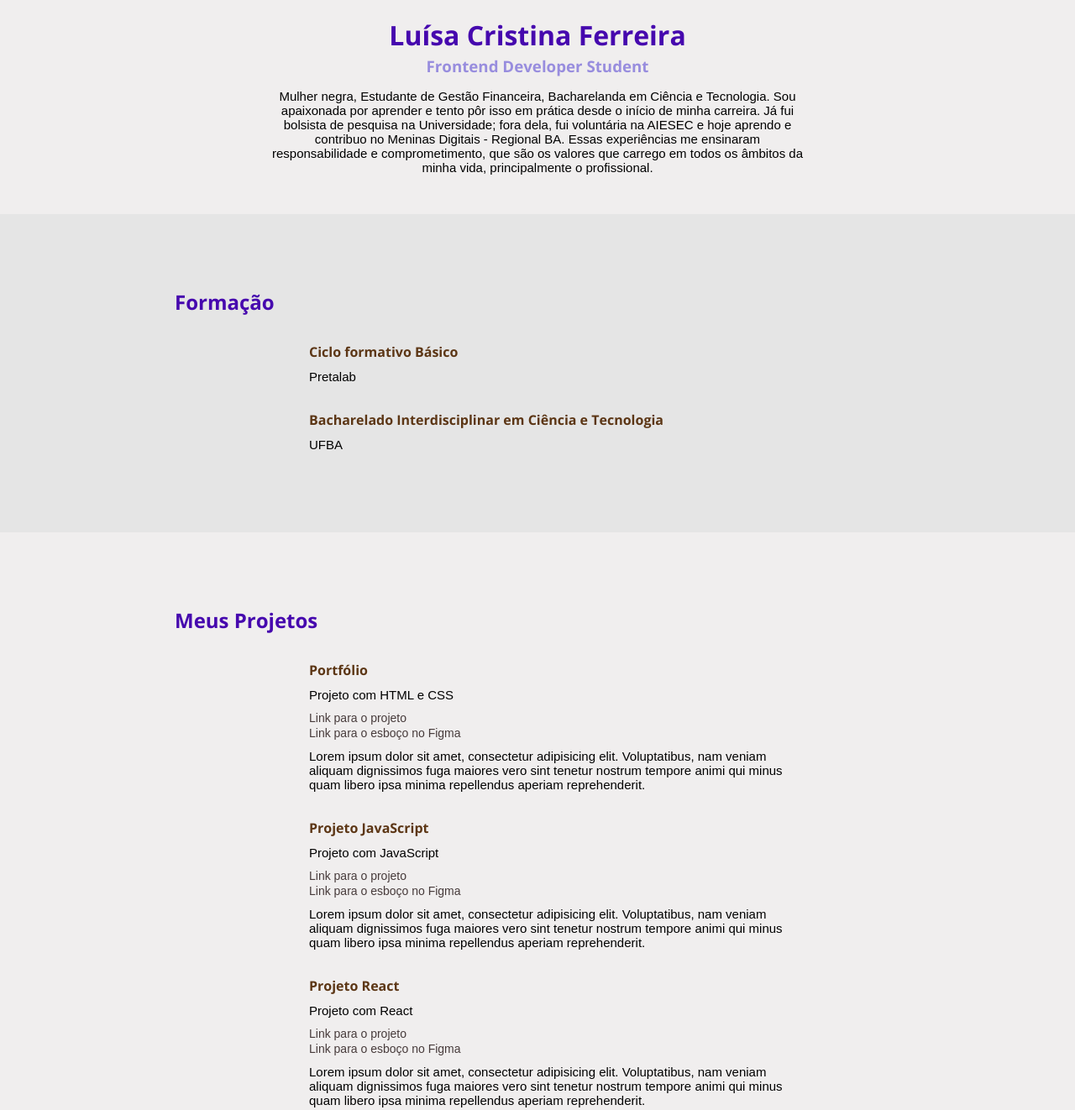
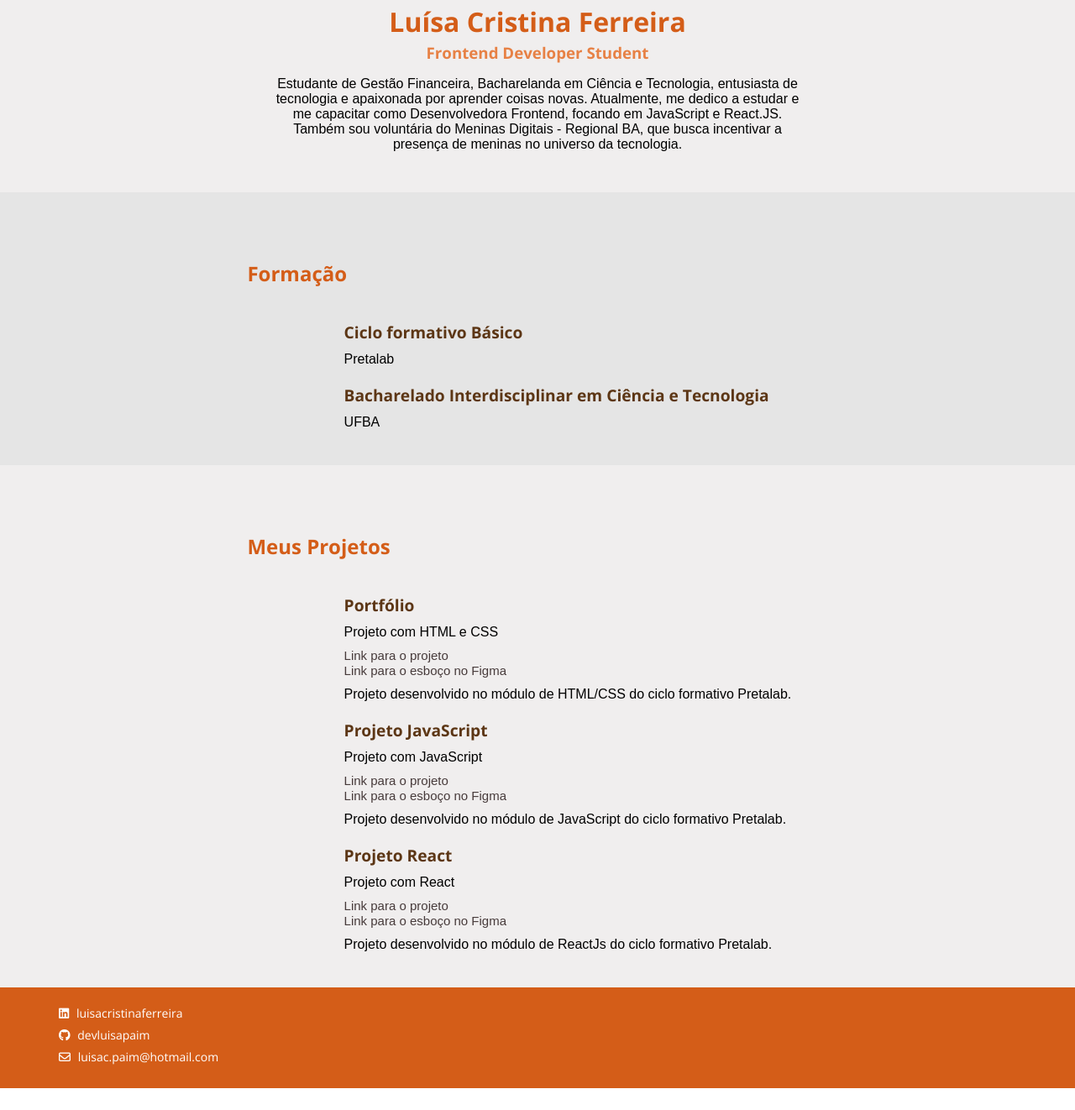
Before and after one commit to devluisapaim/portfolio_pretalab, a plain HTML site: page index.html in a window 1280 px wide. Shown: the part 378-1700 px from the top of the page at 84% size. After the commit the page ends 1674 px from the top, so only its background shows below. Drawn offline with nearby package versions, Linux system fonts and the light colour scheme; a web font is replaced by a local one.

Commit message:
Css das sections ajustadas para facilitar a responsividade

```diff
--- a/index.html
+++ b/index.html
@@ -5,7 +5,6 @@
     <meta http-equiv="X-UA-Compatible" content="IE=edge">
     <meta name="viewport" content="width=device-width, initial-scale=1.0">
     <title>Portfólio de Luísa Cristina</title>
-    <!-- <link rel="stylesheet" href="/reset.css"> -->
 
     <link rel="stylesheet" href="./style.css">
     <link rel="preconnect" href="https://fonts.googleapis.com">
@@ -34,32 +33,32 @@
     </header>
 
     <main>
-        <section id="sobre">
-            <div class="conteiner-sobre">
+        <section id="sobre" class="section">
+            <div class="container-sobre">
                 <img src="./img/luisa2.jpeg" alt="Foto de Luísa">
-                <h1 style="color: #4608AE; font-size: xx-large;">Luísa Cristina Ferreira</h1>
-                <h3 style="color: #988dde;">Frontend Developer Student</h3>
-                <p>Mulher negra, Estudante de Gestão Financeira, Bacharelanda em Ciência e Tecnologia.
-                    Sou apaixonada por aprender e tento pôr isso em prática desde o início de minha carreira.
-                    Já fui bolsista de pesquisa na Universidade; fora dela, fui voluntária na AIESEC e hoje aprendo
-                    e contribuo no Meninas Digitais - Regional BA. Essas experiências me ensinaram responsabilidade
-                    e comprometimento, que são os valores que carrego em todos os âmbitos da minha vida, principalmente
-                    o profissional.</p>
+                <h1 class="name">Luísa Cristina Ferreira</h1>
+                <h3 class="sub-name">Frontend Developer Student</h3>
+                <p>Estudante de Gestão Financeira, Bacharelanda em Ciência e Tecnologia, entusiasta de tecnologia
+                    e apaixonada por aprender coisas novas.
+                    Atualmente, me dedico a estudar e me capacitar como Desenvolvedora Frontend,
+                    focando em JavaScript e React.JS. Também sou voluntária do Meninas Digitais - Regional BA,
+                    que busca incentivar a presença de meninas no universo da tecnologia.</p>
             </div>
         </section>
 
-        <section id="formacao">
-            <div class="conteiner-formacao">
+        <section id="formacao" class="section">
+            <div class="container-formacao">
                 <h2>Formação</h2>
+                <div class="lista">
                     <ul>
-                    <li>
+                        <li class="item-lista">
                             <h4>Ciclo formativo Básico</h4>
                             <p>Pretalab</p>
                             <!-- <p>Lorem ipsum dolor sit amet, consectetur adipisicing elit.
                                 Voluptatibus, nam veniam aliquam dignissimos fuga maiores vero sint tenetur nostrum tempore
                                 animi qui minus quam libero ipsa minima repellendus aperiam reprehenderit. </p> -->
                         </li>
-                    <li>
+                        <li class="item-lista">
                             <h4>Bacharelado Interdisciplinar em Ciência e Tecnologia</h4>
                             <p>UFBA</p>
                             <!-- <p>Lorem ipsum dolor sit amet, consectetur adipisicing elit.
@@ -68,11 +67,13 @@
                         </li>
                     </ul>
                 </div>
+            </div>
         </section>
 
-        <section id="portfolio">
-            <div class="conteiner-portfolio">
+        <section id="portfolio" class="section">
+            <div class="container-portfolio">
                 <h2>Meus Projetos</h2>
+                <div class="lista">
                     <ul>
                         <!-- <li>
                             <h4>Decoficador de Texto</h4>
@@ -83,49 +84,35 @@
                             <p> Aplicação que criptografa e descriptografa textos, permitindo a troca de mensagens secretas!
                                 Funcionalidades: 1. Criptografar e descriptografar textos;  2. Verifica texto na área de digitação e só funciona se houver; 3. Copiar a mensagem gerada através de botão dedicado;  4. Resetar a aplicação ao clicar na logo; 5. Página responsiva e adaptada para diversas telas. </p>
                         </li> -->
-                    <li>
+                        <li class="item-lista">
                             <h4>Portfólio</h4>
                             <p>Projeto com HTML e CSS</p>
                             <a href="https://portfolio-luisa-cristina.netlify.app/" target="_blank">Link para o projeto</a><br>
                             <a href="https://www.figma.com/file/XUwVFsnmigidscejpWqS2j/Portfolio-Ciclo-Formativo-II---M%C3%B3dulo-I-(Copy)?node-id=0%3A1" target="_blank">Link para o esboço no Figma</a>
-                        <p> Lorem ipsum dolor sit amet, consectetur adipisicing elit.
-                            Voluptatibus, nam veniam aliquam dignissimos fuga maiores vero sint tenetur nostrum tempore
-                        animi qui minus quam libero ipsa minima repellendus aperiam reprehenderit. </p>
+                            <p> Projeto desenvolvido no módulo de HTML/CSS do ciclo formativo Pretalab. </p>
                         </li>
-                    <li>
+                        <li class="item-lista">
                             <h4>Projeto JavaScript</h4>
                             <p>Projeto com JavaScript</p>
                             <a href="">Link para o projeto</a><br>
                             <a href="">Link para o esboço no Figma</a>
-                        <p> Lorem ipsum dolor sit amet, consectetur adipisicing elit.
-                            Voluptatibus, nam veniam aliquam dignissimos fuga maiores vero sint tenetur nostrum tempore
-                        animi qui minus quam libero ipsa minima repellendus aperiam reprehenderit. </p>
+                            <p> Projeto desenvolvido no módulo de JavaScript do ciclo formativo Pretalab. </p>
                         </li>
-                    <li>
+                        <li class="item-lista">
                             <h4>Projeto React</h4>
                             <p>Projeto com React</p>
                             <a href="">Link para o projeto</a><br>
                             <a href="">Link para o esboço no Figma</a>
-                        <p> Lorem ipsum dolor sit amet, consectetur adipisicing elit.
-                        Voluptatibus, nam veniam aliquam dignissimos fuga maiores vero sint tenetur nostrum tempore
-                        animi qui minus quam libero ipsa minima repellendus aperiam reprehenderit. </p>
+                            <p> Projeto desenvolvido no módulo de ReactJs do ciclo formativo Pretalab. </p>
                         </li>
-                    <!-- <li>
-                        <h4>Chalenges FrontEnd Mentor</h4>
-                        <p>Linguagem de programação</p>
-                        <a href="">Link para o projeto</a><br>
-                        <a href="">Link para o esboço no Figma</a>
-                        <p> Lorem ipsum dolor sit amet, consectetur adipisicing elit.
-                        Voluptatibus, nam veniam aliquam dignissimos fuga maiores vero sint tenetur nostrum tempore
-                        animi qui minus quam libero ipsa minima repellendus aperiam reprehenderit. </p>
-                    </li> -->
                     </ul>
+                </div>
             </div>
         </section>
     </main>
 
     <footer id="contato">
-        <ul>
+        <ul class="contato">
             <li>
                 <a href="https://www.linkedin.com/in/luisacristinaferreira/" target="_blank"><i class="fa-brands fa-linkedin"></i> luisacristinaferreira </a>
             </li>
--- a/style.css
+++ b/style.css
@@ -1,6 +1,7 @@
 :root {
-    --purple: #4608AE;
-    --lightPurple: #C2BCE8;
+    --darkOrange: #D45D18;
+    --orange: #E78145;
+    --lightOrange: #FFC47E;
     --gold: #5C3615;
     --cream: #F0EEEE;
     --darkCream: #E5E5E5;
@@ -17,12 +18,11 @@
 
 /* HEADER */
 .nav-menu {
-    background-color: var(--purple);
+    background-color: var(--darkOrange);
     position: fixed;
     width: 100%;
     height: 70px;
 }
-
 
 nav ul {
     display: flex;
@@ -52,21 +52,16 @@ nav a {
 
 /* MAIN */
 
-section {
+.section {
     text-align: center;
     padding-top: 1.5em;
     padding-bottom: 2em;
     height: 33%;
 }
 
-section h2, h4 {
-    color: var(--purple);
-    font-family: var(--openSans);
-}
-
-section p {
+.section p {
     font-family: var(--abeezee);
-    font-size: 15px;
+    font-size: 16px;
     margin-top: 10px;
     margin-bottom: 10px;
 }
@@ -75,68 +70,95 @@ section p {
     background-color: var(--cream);
 }
 
-.conteiner-sobre {
+#formacao {
+    background-color: var(--darkCream);
+}
+
+.name {
+    color: var(--darkOrange);
+    font-size: xx-large;
+}
+
+.sub-name {
+    color: var(--orange);
+}
+
+.container-sobre {
     margin-top: 5em;
 }
 
-.conteiner-sobre img {
+.container-sobre img {
     border-radius: 50%;
-    width: 15%;
+    border: solid 1px var(--lightOrange);
+    width: 14%;
     margin-bottom: 1em;
 }
 
-.conteiner-sobre h1, h3 {
+.container-sobre h1, h3 {
     font-family: var(--openSans);
     margin: 3px 0;
 }
 
-.conteiner-sobre p {
+.container-sobre p {
     width: 50%;
     margin: 1em auto;
 }
 
-#formacao {
-    background-color: var(--darkCream);
+.container-formacao, .container-portfolio {
+    margin-top: 3.5em;
+    text-align: start;
 }
 
-.conteiner-formacao, .conteiner-portfolio {
-    margin: 4em 13em;
-    text-align: left;
-    width: 70%;
+.container-formacao h2, .container-portfolio h2 {
+    color: var(--darkOrange);
+    font-family: var(--openSans);
+    margin-left: 23%;
+    font-size: x-large;
 }
 
-section li {
-    margin: 2em 10em;
+.lista {
+    margin-left: 32%;
+    margin-top: 2.5em;
 }
 
-section li h4 {
+.lista h4 {
     color: var(--gold);
-    margin-bottom: 8px;
+    font-family: var(--openSans);
+    font-size: larger;
+    margin-top: 20px;
+    margin-bottom: 10px;
 }
 
-#portfolio a {
+.item-lista a {
     text-decoration: none;
     color: var(--earth);
     font-family: var(--abeezee);
-    font-size: 14px;
+    font-size: 15px;
 }
 
-#contato {
-    background-color: var(--purple);
+/* FOOTER */
+.contato {
+    background-color: var(--darkOrange);
     padding: 1.5em 0;
     font-family: var(--openSans);
     font-size: 14px;
 }
 
-#contato li {
+.contato li {
     list-style: none;
-    margin-left: 3em;
+    margin-left: 5em;
     margin-bottom: 0.5em;
+}
+
+.contato a {
+    text-decoration: none;
     color: #FFFFFF;
 }
 
-#contato a {
-    text-decoration: none;
+.contato i {
     margin-right: 5px;
-    color: #FFFFFF;
 }
+
+@media (max-width: 450px) {
+
+}
```
Lines whose indentation alone changed are shown as unchanged.
